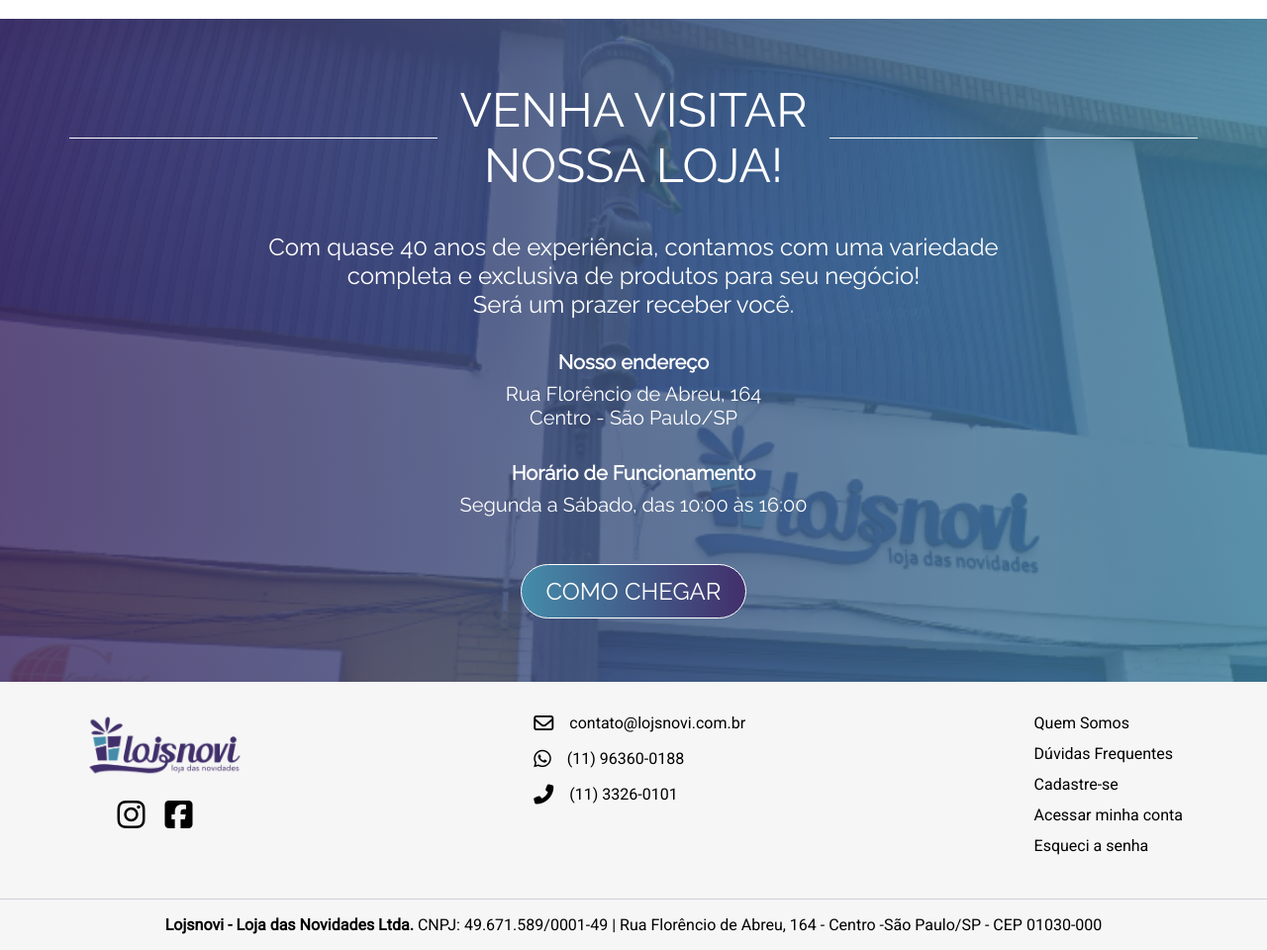
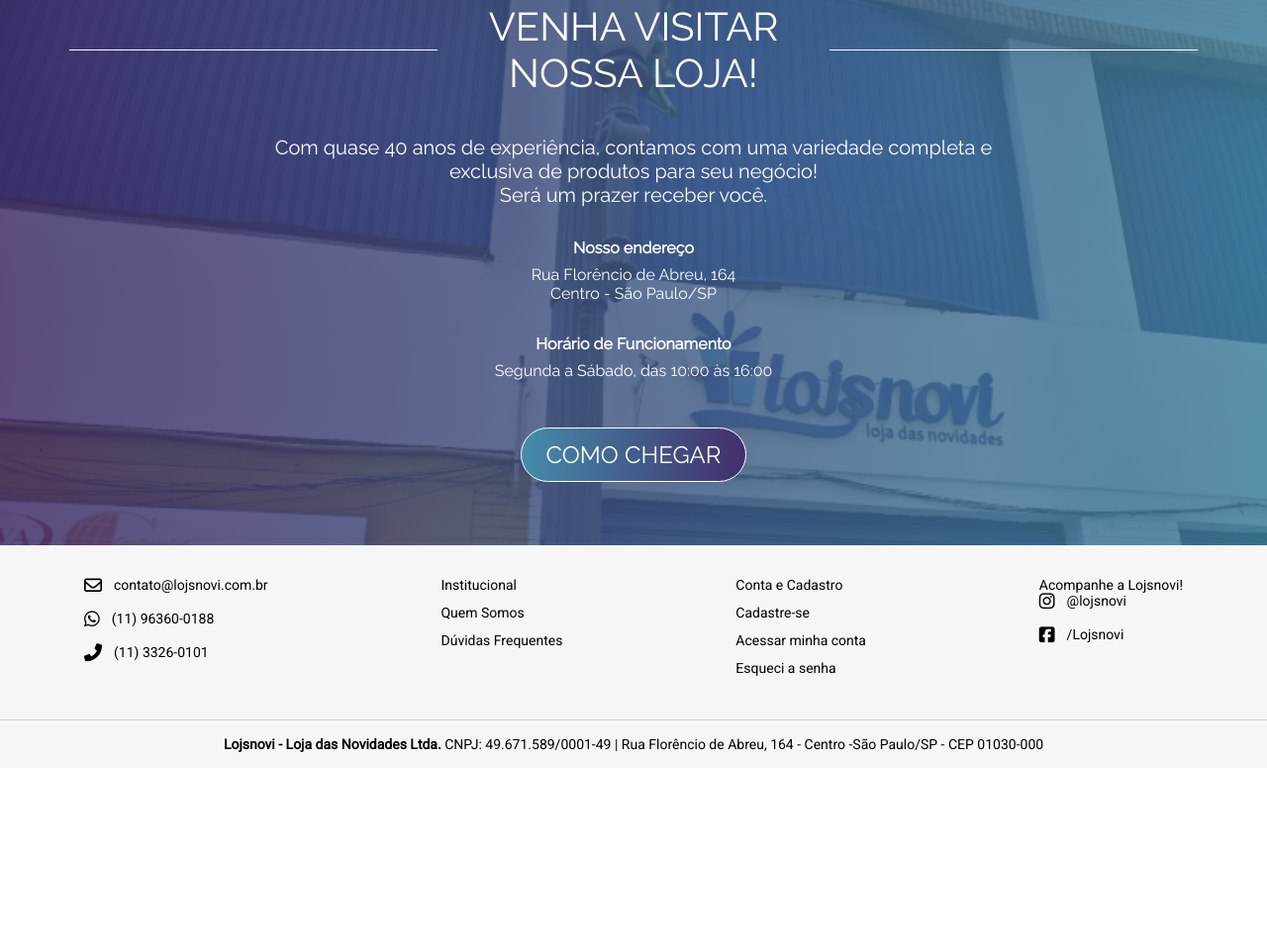
Before and after one commit to daniel-santamaria/LojaDasNovidades, a plain HTML site: page index.html in a window 1280 px wide. Shown: the part 1736-2696 px from the top of the page at 99% size. After the commit the page ends 2512 px from the top, so only its background shows below. Drawn offline with Linux system fonts and the light colour scheme.

Commit message:
sitemap  first adjustments

```diff
--- a/index.html
+++ b/index.html
@@ -570,13 +570,9 @@
 
       <div class="container--sitemap">
         <div class="container container--sitemap-items container--flex">
-          <div class="sitemap-group">
+          <!-- <div class="sitemap-group">
             <img src="public/images/logo-lojsnovi.png" class="sitemap-logo" alt="lojsnovi-logo">
-            <div class="container--flex sitemap-channels">
-              <a href="#"><i class="fab fa-instagram"></i></a>
-              <a href="#"><i class="fab fa-facebook-square"></i></a>
-            </div>
-          </div>
+          </div> -->
           <div class="sitemap-group">
             <a href="mailto:contato@lojsnovi.com.br" class="other-contact-channel">
               <div class="channel-icon">
@@ -605,12 +601,37 @@
           </div>
           <div class="sitemap-group">
             <ul>
+              <li>Institucional</li>
               <li><a href="#">Quem Somos</a></li>
               <li><a href="#">Dúvidas Frequentes</a></li>
+            </ul>
+          </div>
+          <div class="sitemap-group">
+            <ul>
+              <li>Conta e Cadastro</li>
               <li><a href="#">Cadastre-se</a></li>
               <li><a href="#">Acessar minha conta</a></li>
               <li><a href="#">Esqueci a senha</a></li>
             </ul>
+          </div>
+          <div class="sitemap-group">
+            <span>Acompanhe a Lojsnovi!</span>
+            <a href="" class="other-contact-channel">
+              <div class="channel-icon">
+                <i class="fab fa-instagram contact-icon"></i>
+              </div>
+              <div class="channel-info">
+                @lojsnovi
+              </div>
+            </a>
+            <a href="" class="other-contact-channel">
+              <div class="channel-icon">
+                <i class="fab fa-facebook-square contact-icon"></i>
+              </div>
+              <div class="channel-info">
+                /Lojsnovi
+              </div>
+            </a>
           </div>
         </div>
         <div class="sitemap-group sitemap-group-info">
--- a/public/styles/carousel.css
+++ b/public/styles/carousel.css
@@ -323,6 +323,6 @@
 
 @media (min-width: 992px) {
   .carousel {
-    height: 480px;
+    height: 400px;
   }
 }
--- a/public/styles/index.css
+++ b/public/styles/index.css
@@ -428,7 +428,7 @@
 
 .mini-banner-item-info {
   font-family: 'Raleway', sans-serif;
-  font-size: 20px;
+  font-size: 18px;
 }
 
 
@@ -611,7 +611,7 @@
 }
 
 .contact-title {
-  font-size: 48px;
+  font-size: 40px;
   font-family: "Raleway", sans-serif;
   font-weight: normal;
   text-align: center;
@@ -622,7 +622,7 @@
 
 .contact-content {
   font-family: 'Raleway', sans-serif;
-  font-size: 24px;
+  font-size: 20px;
   width: 66%;
   text-align: center;
   margin-bottom: 32px;
@@ -635,7 +635,7 @@
 
 .contact-content:nth-child(3),
 .contact-content:nth-child(4) {
-  font-size: 20px;
+  font-size: 16px;
 }
 
 .map-link {
@@ -660,10 +660,10 @@
 
 /* ---------- OTHER CONTACT ----------*/
 
-.container--other-contact-background {
+/* .container--other-contact-background {
   background-color: #3b3b3b;
   width: 100%;
-}
+} */
 
 .container--other-contact {
   padding: 64px 0;
@@ -710,17 +710,7 @@
   margin-bottom: 16px;
 }
 
-.channel-icon {
-  display: flex;
-  align-items: center;
-  justify-content: center;
-  font-size: 20px;
-  margin: 0 16px 0 0;
-}
 
-.channel-info {
-  font-size: 16px;
-}
 
 .vertical-line-contact {
   display: flex;
@@ -742,7 +732,7 @@
   font-family: "Roboto", sans-serif;
   background-color: #f6f6f6;
   color: #000;
-  font-size: 16px;
+  font-size: 14px;
   padding: 32px 0 0 0;
 }
 
@@ -783,13 +773,21 @@
   text-align: center;
 }
 
-.sitemap-channels a:nth-child(2) {
-  margin: 0 20px;
-}
-
 .container--sitemap-items {
   flex-direction: row;
   justify-content: space-between;
+}
+
+.channel-icon {
+  display: flex;
+  align-items: center;
+  justify-content: center;
+  font-size: 18px;
+  margin: 0 12px 0 0;
+}
+
+.channel-info {
+  font-size: 14px;
 }
 
 /*---------- MEDIA QUERIES ----------*/
```
